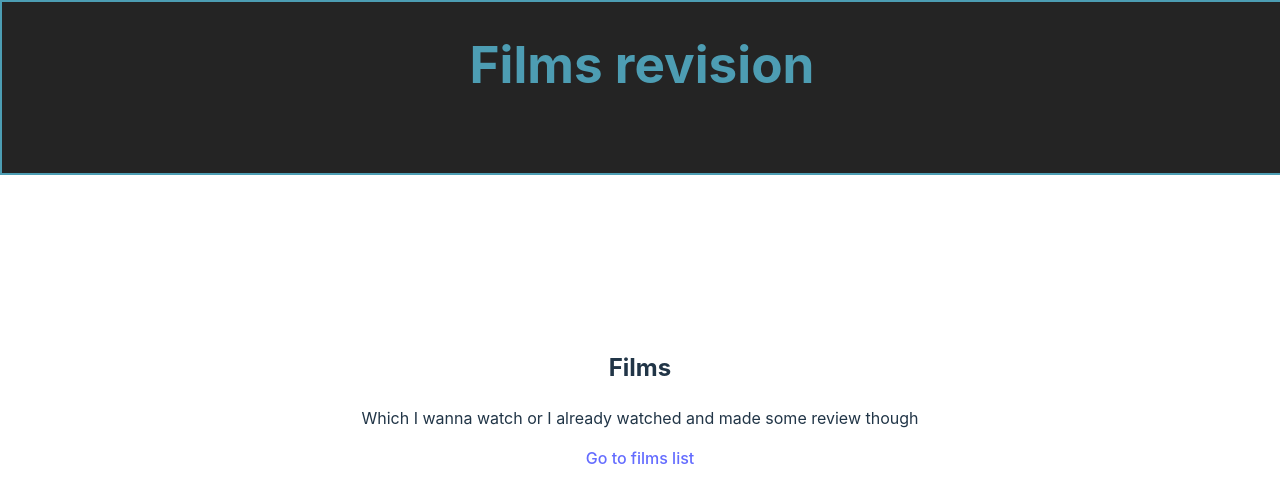
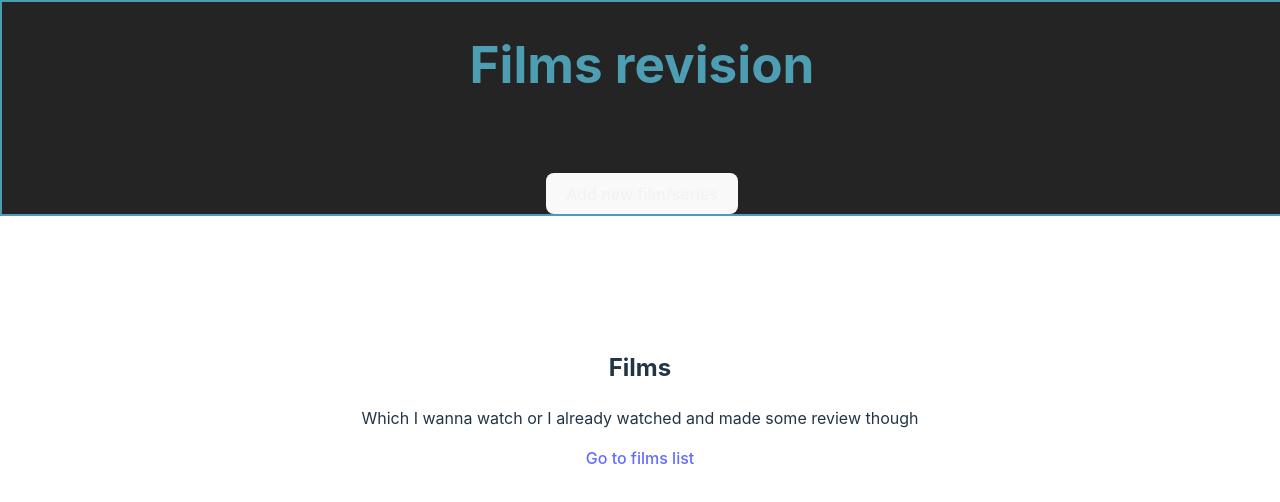
Before and after one commit to iluhaar/films-revision, a React (Vite) app: page / in a window 1280 px wide. Shown: the top 502 px of the page. Built offline with nearby package versions, Linux system fonts and the light colour scheme; no server answers.

Commit message:
add new component to header

```diff
--- a/src/components/UI/HeaderComponent.tsx
+++ b/src/components/UI/HeaderComponent.tsx
@@ -1,5 +1,6 @@
 import { Link } from "react-router-dom";
 
+import AddNewFilm from "../AddNewFilm/AddNewFilm";
 import { Notification } from "../Notification/Notification";
 
 const HeaderComponent = () => {
@@ -9,6 +10,8 @@ const HeaderComponent = () => {
         <Link to="/">
           <h1 className="header-1">Films revision</h1>
         </Link>
+        <div style={{ display: "flex", alignItems: "flex-end", justifyContent: "flex-end" }}></div>
+        <AddNewFilm />
       </header>
       <Notification />
     </>
```
